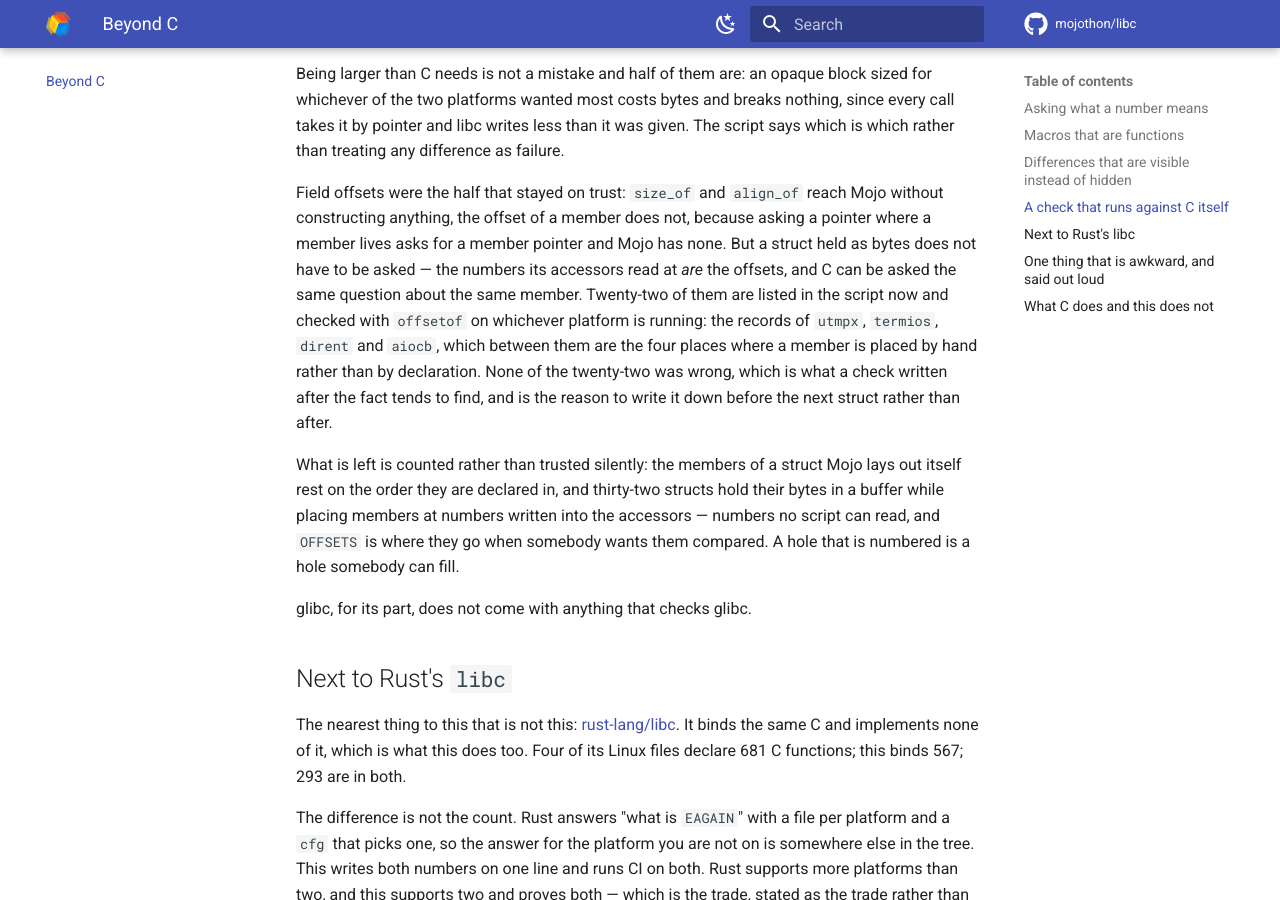
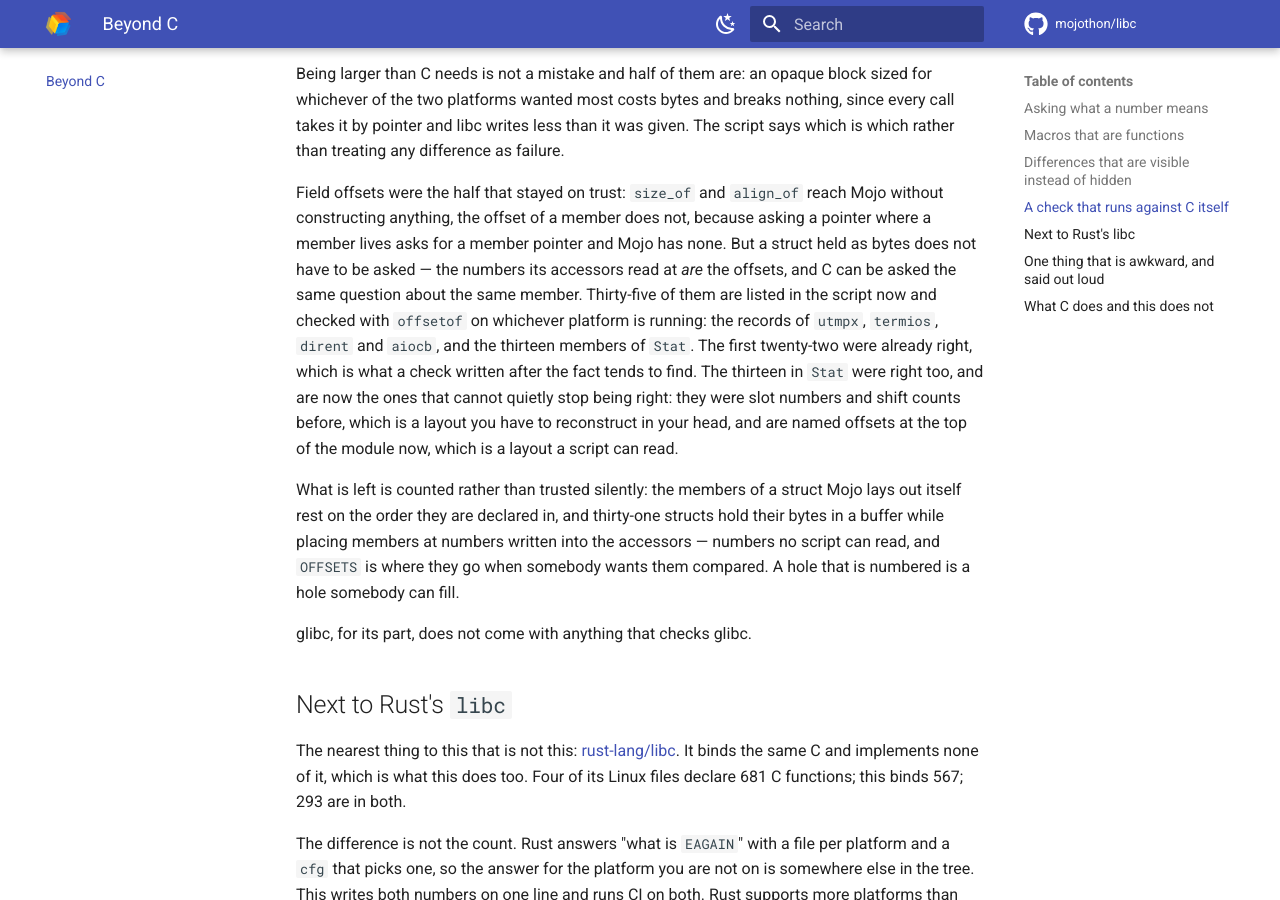
Before and after one commit to mojothon/libc, an MkDocs documentation site: the page built from docs/beyond-c.md, in a window 1280 px wide and 900 px high, scrolled down 2612 px. Built offline with MkDocs 1.6.1 and Material for MkDocs 9.7.7, drawn with Linux system fonts in a browser that asks for light colours; comment, search, counter and statistics services are not loaded.

Commit message:
refactor(stat): place the members by name, and let the check read them
`Stat` read its members out of slot numbers and shifts: `st_mode` was
`self._slots[0] >> 32 & 0xFFFF` on Darwin and `self._slots[3] & 0xFFFFFFFF`
on glibc. Both are right, and neither is checkable — the layout exists in
the code as arithmetic, so the only way to see it is to do the arithmetic,
and the only way to check it is to trust whoever did.

Thirteen named offsets at the top of the module say the same thing in the
terms C answers in: a member, a byte offset, and a width that is half of
glibc's for `dev_t`, `blksize_t`, `mode_t` and `nlink_t`. Three
little-endian readers turn an offset into a value, so the byte order is
stated once rather than implied by every shift, and a member read at the
wrong width is no longer possible to write by accident.

All thirteen are in `check-layouts`'s `OFFSETS` now, which is the first
batch to cover a struct whose members everything here reads. Both platforms
compare them with `offsetof`, so the Darwin numbers stop being a
reconstruction from a header and become a thing the compiler on Darwin
confirms.

The numbers themselves did not change, which is the point of doing this
before one of them does: the tests that fill a real file and read its mode,
owner, size and times back pass unmodified.

```diff
--- a/docs/beyond-c.md
+++ b/docs/beyond-c.md
@@ -133,17 +133,19 @@
 because asking a pointer where a member lives asks for a member pointer and
 Mojo has none. But a struct held as bytes does not have to be asked — the
 numbers its accessors read at *are* the offsets, and C can be asked the
-same question about the same member. Twenty-two of them are listed in the
+same question about the same member. Thirty-five of them are listed in the
 script now and checked with `offsetof` on whichever platform is running:
-the records of `utmpx`, `termios`, `dirent` and `aiocb`, which between them
-are the four places where a member is placed by hand rather than by
-declaration. None of the twenty-two was wrong, which is what a check
-written after the fact tends to find, and is the reason to write it down
-before the next struct rather than after.
+the records of `utmpx`, `termios`, `dirent` and `aiocb`, and the thirteen
+members of `Stat`. The first twenty-two were already right, which is what a
+check written after the fact tends to find. The thirteen in `Stat` were
+right too, and are now the ones that cannot quietly stop being right: they
+were slot numbers and shift counts before, which is a layout you have to
+reconstruct in your head, and are named offsets at the top of the module
+now, which is a layout a script can read.
 
 What is left is counted rather than trusted silently: the members of a
 struct Mojo lays out itself rest on the order they are declared in, and
-thirty-two structs hold their bytes in a buffer while placing members at
+thirty-one structs hold their bytes in a buffer while placing members at
 numbers written into the accessors — numbers no script can read, and
 `OFFSETS` is where they go when somebody wants them compared. A hole that
 is numbered is a hole somebody can fill.
```
Also changed, not shown: CHANGELOG.md (+20 -1 lines), docs/modules.md (+1 -1 lines), 2 other files.
